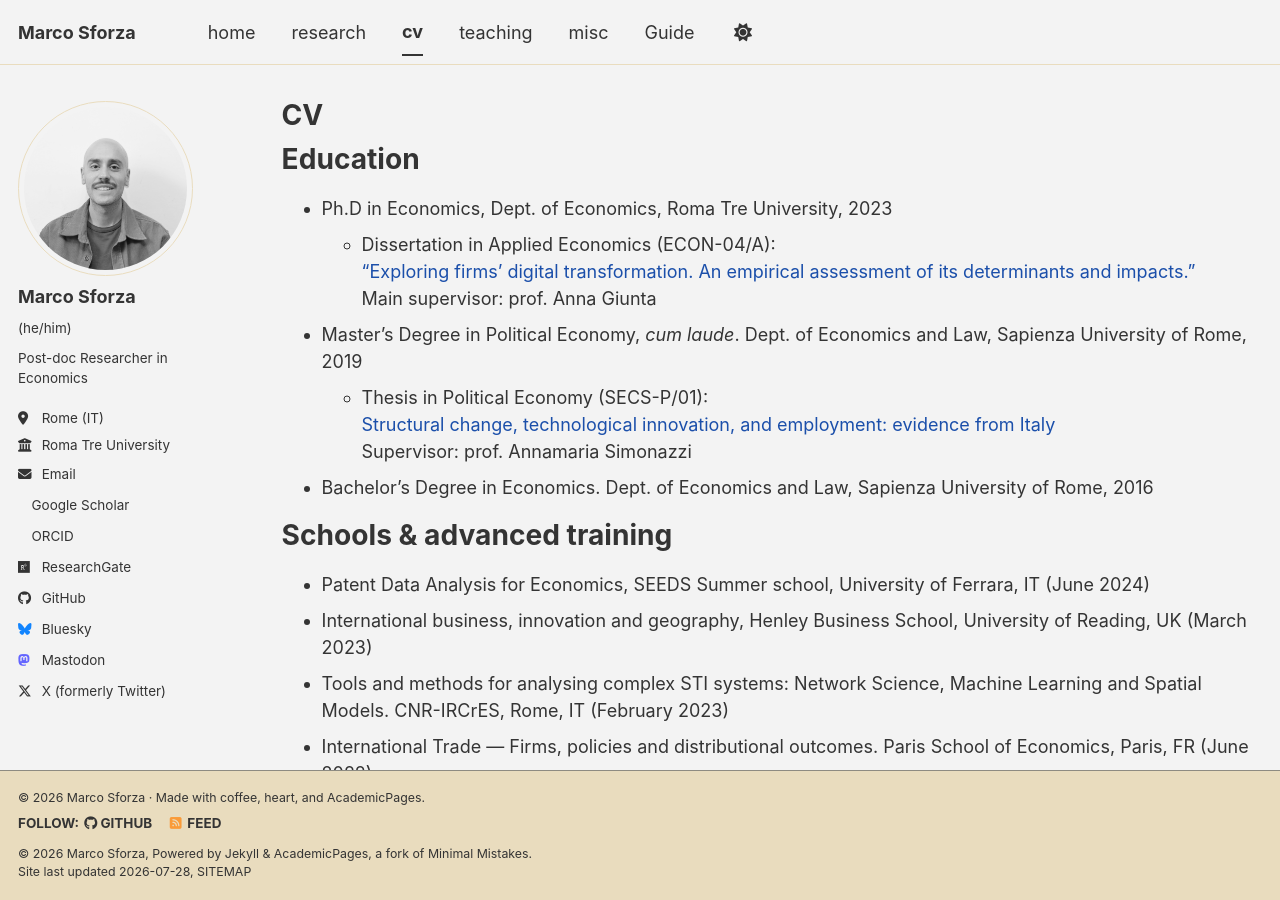
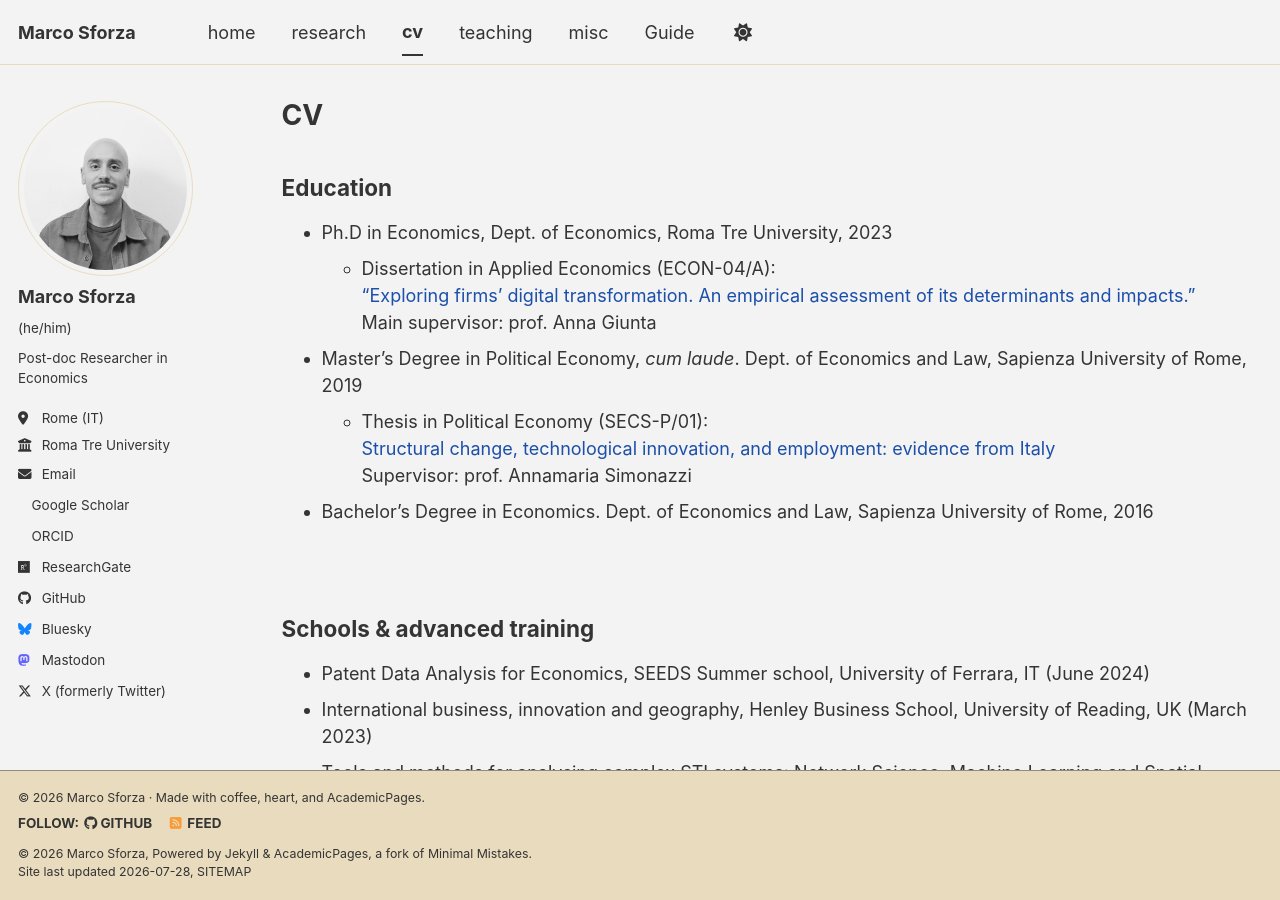
Before and after one commit to marcosforza/marcosforza.github.io, a Jekyll site: the page built from _pages/cv.md, in a window 1280 px wide and 900 px high. Built offline with Jekyll 4.4.1, drawn with Linux system fonts in a browser that asks for light colours; a style sheet for code colours, icons or effects is not loaded.

Commit message:
Update CV with education and training details

```diff
--- a/_pages/cv.md
+++ b/_pages/cv.md
@@ -10,7 +10,7 @@ redirect_from:
 {% include base_path %}
 
 Education
-======
+------
 * Ph.D in Economics, Dept. of Economics, Roma Tre University, 2023
   * Dissertation in Applied Economics (ECON-04/A):<br>
     <span style="color: #1b4faa;">"Exploring firms' digital transformation. An empirical assessment of its determinants and impacts."</span><br>
@@ -23,9 +23,10 @@ Education
 
 * Bachelor's Degree in Economics. Dept. of Economics and Law, Sapienza University of Rome, 2016
 
+<br>
 
 Schools & advanced training
-======
+------
 * Patent Data Analysis for Economics, SEEDS Summer school, University of Ferrara, IT (June 2024)
 * International business, innovation and geography, Henley Business School, University of Reading, UK (March 2023)
 * Tools and methods for analysing complex STI systems: Network Science, Machine Learning and Spatial Models. CNR-IRCrES, Rome, IT (February 2023)
@@ -34,9 +35,10 @@ Schools & advanced training
 * Panel data econometrics: theory and applications. Italian Econometric Association, Bertinoro, IT (August 2020)
 * Public policy impact assessment. Concept, methods, applications. Manlio Rossi-Doria Centre for Economic and Social Research, Rome, IT (July 2020)
 
+<br>
 
 Affiliations & memberships
-======
+------
 * Manlio Rossi-Doria Centre for Economic and Social Research, Roma Tre University
 * SIE — Società Italiana di Economia / Italian Economics Society
 * International J. A. Schumpeter Society
@@ -44,9 +46,10 @@ Affiliations & memberships
 * AISRe — Italian Association of Regional Science
 * AIEAA — Italian Association of Agricultural and Applied Economics
 
+<br>
 
 Conferences & seminars
-======
+------
 * **2026**
   * 40th International Schumpeter Society Conference, University of Strasbourg // 47th AISRe Annual Conference, Florence // EuSPRI Annual Conference, Technical University of Valencia // Workshop "Advances in Spatial and Network Modelling for Policymaking", EC-JRC Seville // DISES Seminar, University of Salerno // Frontiers in Causal Inference and Machine Learning, IMT Alti Studi, Lucca // Workshop "Governance e transizioni nella nuova politica di coesione: le evidenze e la riforma", Roma Tre // 24th SIEPI Workshop, Bari.
 * **2025**
@@ -60,5 +63,6 @@ Conferences & seminars
 * **2021**
   * 62nd Annual Meeting, Società Italiana di Economia.
 
+<br>
 
 Sometimes I am also less boring. Among my passions, you may find: politics; cooking, tea, and coffee; contemporary art, photography, and graphic design; making lists, building Lego, and filling Post-it notes. More personal bits in [Misc](/misc/).
```
